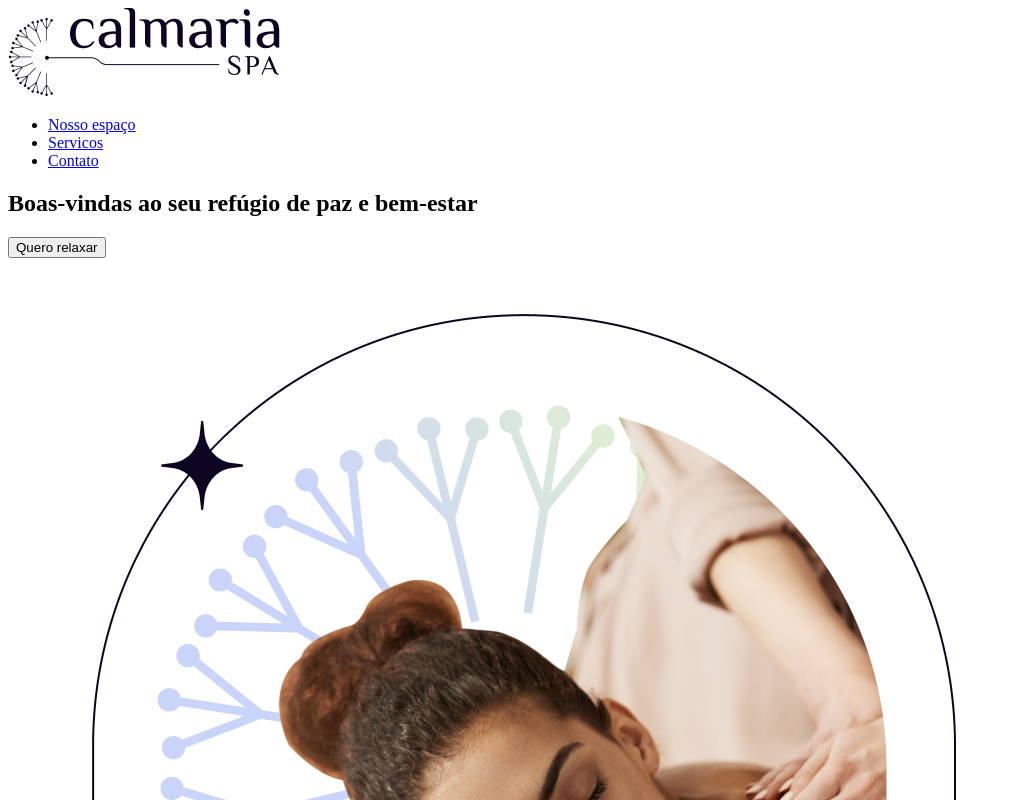
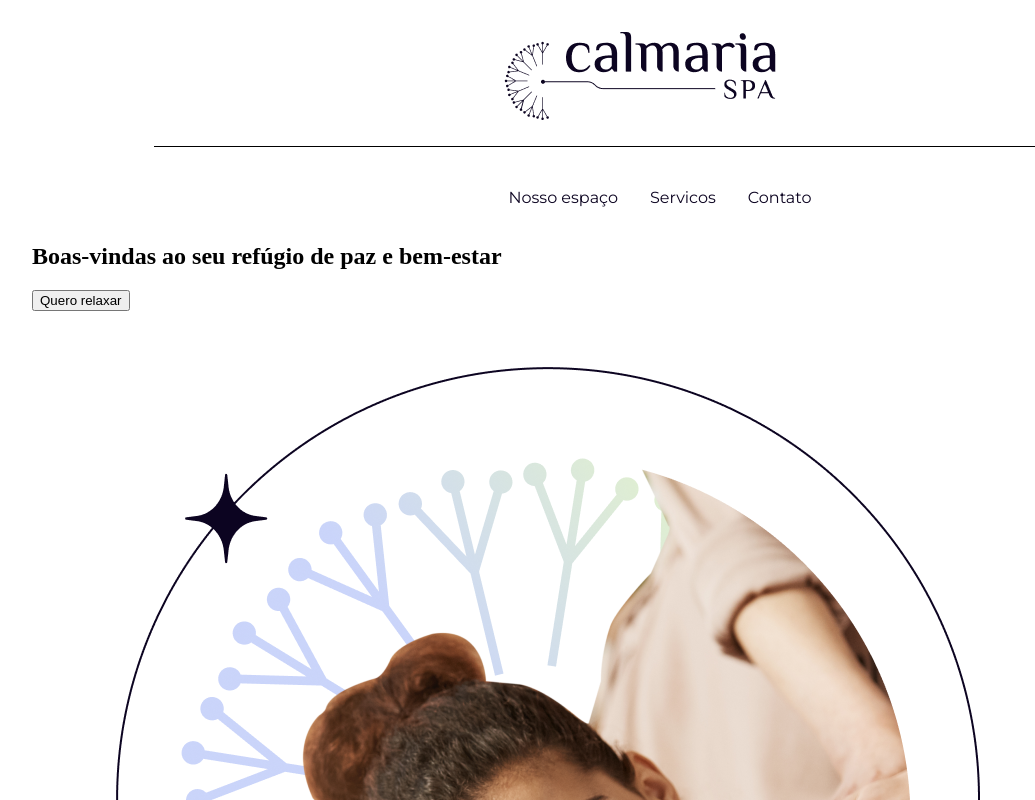
Before and after one commit to renanfochetto/calmaria-spa, a plain HTML site: page index.html in a window 1280 px wide. Shown: the top 800 px of the page, without its empty margins (0-1035 px from the left). Drawn offline with Linux system fonts and the light colour scheme.

Commit message:
alterações aula 1

```diff
--- /dev/null
+++ b/assets/styles/style.scss
@@ -0,0 +1,32 @@
+body {
+    margin: 0;
+    padding: 0;
+    box-sizing: border-box;
+}
+header {
+    background: linear-gradient(180 deg, #e8f5c8 0%, #FFFFFF 96.87%);
+    padding: 2rem;
+    nav {
+        display: flex;
+        flex-direction: column;
+        align-items: center;
+        gap: 1.6rem;
+        .linha {
+            border-top: 1px solid black;
+            width: 80%;
+        }
+        ul {
+            display: inline-flex;
+            gap: 2rem;
+            li {
+                list-style-type: none;
+            }
+            a {
+                text-decoration: none;
+                color: rgba(12, 4, 33, 1);
+                font-weight: 500;
+                font-family: 'Montserrat', sans-serif;
+            }
+        }
+    }
+}
--- a/index.html
+++ b/index.html
@@ -4,7 +4,7 @@
 <head>
     <meta charset="UTF-8">
     <meta name="viewport" content="width=device-width, initial-scale=1.0">
-    <link rel="stylesheet" href="/styles/styles.css">
+    <link rel="stylesheet" href="./assets/styles/style.css">
     <link rel="preconnect" href="https://fonts.googleapis.com">
     <link rel="preconnect" href="https://fonts.gstatic.com" crossorigin>
     <link href="https://fonts.googleapis.com/css2?family=Krona+One&family=Montserrat:wght@400;600;700&display=swap"
```
Also changed, not shown: assets/styles/style.css (added), 1 other file.
